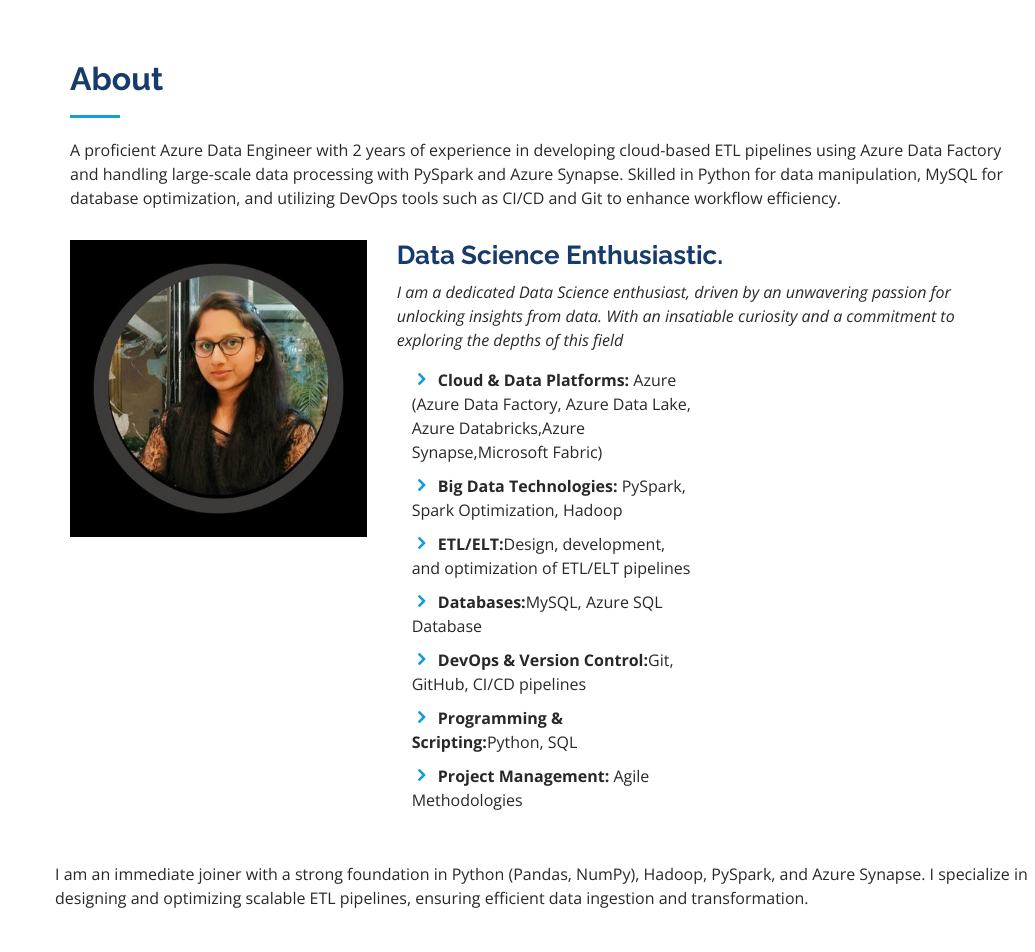
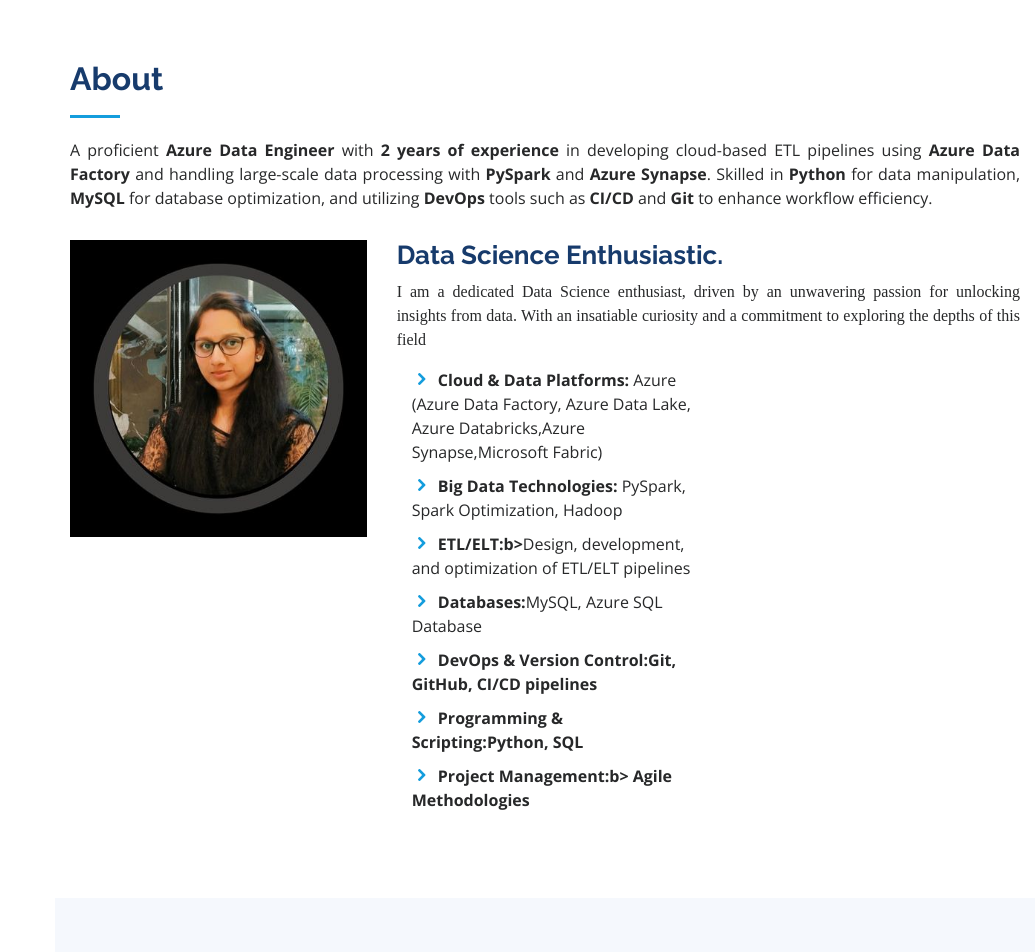
Before and after one commit to sak23github/My_Portfolio, a plain HTML site: page index.html in a window 1280 px wide. Shown: the part 800-1752 px from the top of the page, without its empty margins (245-1280 px from the left). Drawn offline with nearby package versions, Linux system fonts and the light colour scheme.

Commit message:
Update index.html

```diff
--- a/index.html
+++ b/index.html
@@ -64,7 +64,8 @@
     <h2>Welcome to my digital portfolio...!</h2>
     <div class="hero-container" data-aos="fade-in">
       <h1>SAKSHI TAYWADE</h1>
-      <p>I'm <span class="typed" data-typed-items="Data Science Enthusiast, Fast Learner, Pythonist"></span></p>
+      <p>I'm <span class="typed" data-typed-items="I am an Azure Data Engineer, Data Enthusiast, Fast Learner"></span></p>
+
     </div>
   </section><!-- End Hero -->
 
@@ -76,9 +77,13 @@
 
         <div class="section-title">
           <h2>About</h2>
-          <p>
-            A proficient Azure Data Engineer with 2 years of experience in developing cloud-based ETL pipelines using Azure Data Factory and handling large-scale data processing with PySpark and Azure Synapse.
-            Skilled in Python for data manipulation, MySQL for database optimization, and utilizing DevOps tools such as CI/CD and Git to enhance workflow efficiency. </p>
+          <p style="text-align: justify;">
+    A proficient <b>Azure Data Engineer</b> with <b>2 years of experience</b> in developing cloud-based ETL pipelines using
+    <b>Azure Data Factory</b> and handling large-scale data processing with <b>PySpark</b> and <b>Azure Synapse</b>.
+    Skilled in <b>Python</b> for data manipulation, <b>MySQL</b> for database optimization, and utilizing <b>DevOps</b> tools
+    such as <b>CI/CD</b> and <b>Git</b> to enhance workflow efficiency.
+</p>
+
         </div>
 
         <div class="row">
@@ -87,27 +92,22 @@
           </div>
           <div class="col-lg-8 pt-4 pt-lg-0 content" data-aos="fade-left">
             <h3>Data Science Enthusiastic.</h3>
-           <p class="font-italic">
+           <p style="text-align: justify; font-family: 'Times New Roman', serif;">
             I am a dedicated Data Science enthusiast, driven by an unwavering passion for unlocking insights from data. With an insatiable curiosity and a commitment to exploring the depths of this field
             </p>
 
               <div class="col-lg-6">
                 <ul>
-                  <li><i class="icofont-rounded-right"></i> <strong>Cloud & Data Platforms:</strong> Azure (Azure Data Factory, Azure Data Lake, Azure Databricks,Azure Synapse,Microsoft Fabric)</li>
-                  <li><i class="icofont-rounded-right"></i> <strong>Big Data Technologies:</strong> PySpark, Spark Optimization, Hadoop</li>
-                  <li><i class="icofont-rounded-right"></i> <strong>ETL/ELT:</strong>Design, development, and optimization of ETL/ELT pipelines </li>
-                  <li><i class="icofont-rounded-right"></i> <strong>Databases:</strong>MySQL, Azure SQL Database </li>
-                  <li><i class="icofont-rounded-right"></i> <strong>DevOps & Version Control:</strong>Git, GitHub, CI/CD pipelines </li>
-                  <li><i class="icofont-rounded-right"></i> <strong>Programming & Scripting:</strong>Python, SQL </li>
-                  <li><i class="icofont-rounded-right"></i> <strong>Project Management: </strong>Agile Methodologies</li>
+                  <li><i class="icofont-rounded-right"></i> <strong><b>Cloud & Data Platforms:</b></strong> Azure (Azure Data Factory, Azure Data Lake, Azure Databricks,Azure Synapse,Microsoft Fabric)</li>
+                  <li><i class="icofont-rounded-right"></i> <strong><b>Big Data Technologies:</b></strong> PySpark, Spark Optimization, Hadoop</li>
+                  <li><i class="icofont-rounded-right"></i> <strong><b>ETL/ELT:</b>b></strong>Design, development, and optimization of ETL/ELT pipelines </li>
+                  <li><i class="icofont-rounded-right"></i> <strong><b>Databases:</b></strong>MySQL, Azure SQL Database </li>
+                  <li><i class="icofont-rounded-right"></i> <strong><b>DevOps & Version Control:<b></strong>Git, GitHub, CI/CD pipelines </li>
+                  <li><i class="icofont-rounded-right"></i> <strong><b>Programming & Scripting:</b></strong>Python, SQL </li>
+                  <li><i class="icofont-rounded-right"></i> <strong><b>Project Management:</b>b> </strong>Agile Methodologies</li>
                 </ul>
               </div>
-            </div>
-            <br>
-            <p>
-              <br>
-               I am an immediate joiner with a strong foundation in Python (Pandas, NumPy), Hadoop, PySpark, and Azure Synapse. I specialize in designing and optimizing scalable ETL pipelines, ensuring efficient data ingestion and transformation.
-            </p>
+            </div
           </div>
         </div>
 
@@ -160,7 +160,7 @@
             <h3 class="resume-title">Sumary</h3>
             <div class="resume-item pb-0">
               <h4>Sakshi Taywade</h4>
-              <p><em>A proficient Azure Data Engineer with 2 years of experience in developing cloud-based ETL pipelines using Azure Data Factory and handling large-scale data processing with PySpark and Azure Synapse. Skilled in Python for data manipulation, MySQL for database optimization, and utilizing DevOps tools such as CI/CD and Git to enhance workflow efficiency.</em></p>
+              <p>A proficient Azure Data Engineer with 2 years of experience in developing cloud-based ETL pipelines using Azure Data Factory and handling large-scale data processing with PySpark and Azure Synapse. Skilled in Python for data manipulation, MySQL for database optimization, and utilizing DevOps tools such as CI/CD and Git to enhance workflow efficiency.</p>
               <ul>
                 <li>Amravati, Maharashtra</li>
                 <li>+918669701241</li>
@@ -228,13 +228,12 @@
       <div class="col-lg-4 col-md-6 project-item">
         <div class="project-wrap">
             <h1>Analysis of Operation Process in  Manufacturing Domain</h1>
-              <br>
-             <br>-Developed Databricks notebooks for transforming manufacturing data.
-             <br>-Implemented incremental data load logic to optimize data processing.
-             <br>-Executed and monitored daily data loads using Azure Data Factory.
-             <br>-Debugged and resolved data load failures to ensure smooth pipeline execution.
-             <br>-Validated Silver tables for data accuracy before Gold transformation.
-             <br>-Utilized PySpark  for efficient data transformations within the Medallion Architecture (Bronze, Silver, Gold).
+             <br>- Developed Databricks notebooks for transforming manufacturing data.
+             <br>- Implemented incremental data load logic to optimize data processing.
+             <br>- Executed and monitored daily data loads using Azure Data Factory.
+             <br>- Debugged and resolved data load failures to ensure smooth pipeline execution.
+             <br>- Validated Silver tables for data accuracy before Gold transformation.
+             <br>- Utilized PySpark  for efficient data transformations within the Medallion Architecture (Bronze, Silver, Gold).
               </h5>
         </div>
 
@@ -243,11 +242,10 @@
 
       <div class="project-wrap">
         <h1>Data Migration in Procurement Domain Using Microsoft Fabric</h1>
-          <br>
-         <br>-Implemented Medallion Architecture in Databricks for scalable processing.
-         <br>-Explored Microsoft Fabric’s Data Warehouse and Lakehouse for better data accessibility.
-         <br>-Worked with ADF, Databricks, and Microsoft Fabric for data orchestration using PySpark.
-         <br>-Practiced working with Notebooks in Fabric for data transformation.
+         <br>- Implemented Medallion Architecture in Databricks for scalable processing.
+         <br>- Explored Microsoft Fabric’s Data Warehouse and Lakehouse for better data accessibility.
+         <br>- Worked with ADF, Databricks, and Microsoft Fabric for data orchestration using PySpark.
+         <br>- Practiced working with Notebooks in Fabric for data transformation.
           </h5>
 
   <br>
@@ -266,23 +264,6 @@
     </div>
   </div>
 </section>
-
-
-   <!-- ======= Publications Section ======= -->
-<section id="publications" class="publications section-bg">
-  <div class="container">
-
-    <div class="section-title">
-      <h2>Publication</h2>
-      <p>Explore My latest publications and articles.</p>
-    </div>
-
-
-
-  </div>
-</section>
-
-
     <!-- ======= Contact Section ======= -->
     <section id="contact" class="contact">
       <div class="container">
```
